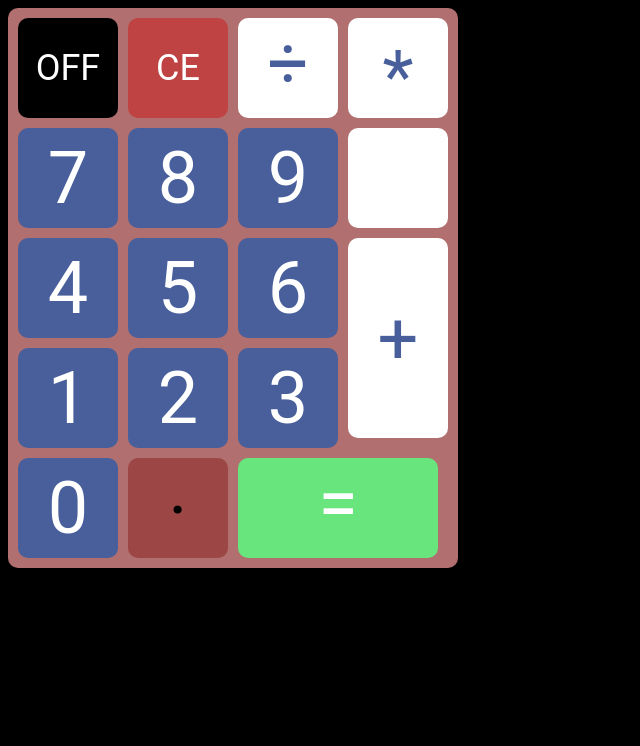
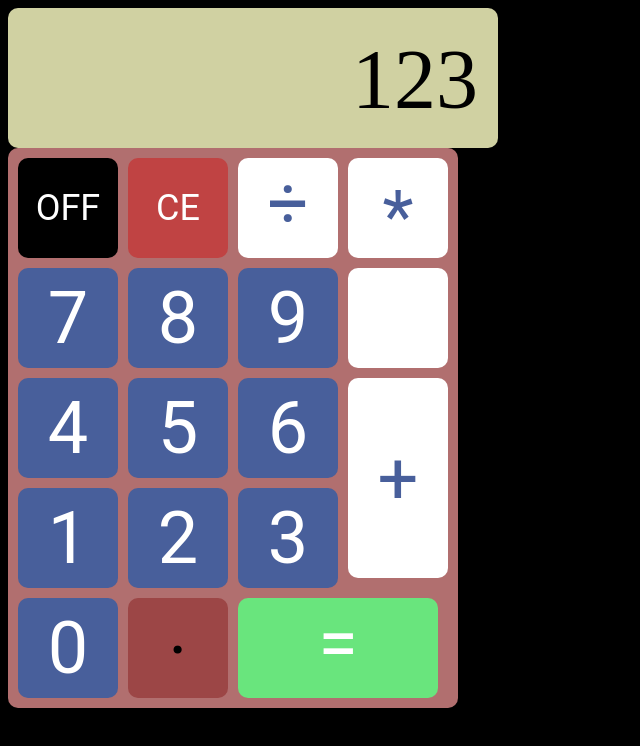
Before and after one commit to exemplar-codes/pocket-calculator, a React (Create React App) app: page / in a window 1280 px wide. Shown: the top 746 px of the page, without its empty margins (0-640 px from the left). Built offline with nearby package versions, Linux system fonts and the light colour scheme.

Commit message:
Rename body --> CalculatorBody

```diff
--- a/src/App.js
+++ b/src/App.js
@@ -1,10 +1,10 @@
 import React from "react";
 
 import "./App.css";
-import MinusKey from "./components/KeyPad/Buttons/OperatorKeys/MinusKey";
-import KeyPad from "./components/KeyPad/KeyPad";
+import CalculatorBody from "./components/CalculatorBody/CalculatorBody";
+
 function App() {
-  return <KeyPad />;
+  return <CalculatorBody />;
 }
 
 export default App;
--- /dev/null
+++ b/src/components/CalculatorBody/CalculatorBody.jsx
@@ -0,0 +1,15 @@
+import React from "react";
+import Display from "../Display/Display";
+import KeyPad from "../KeyPad/KeyPad";
+
+import "./CalculatorBody.css";
+
+const CalculatorBody = () => {
+  return (
+    <div className="calculator-body">
+      <Display />
+      <KeyPad />
+    </div>
+  );
+};
+export default CalculatorBody;
```
Also changed, not shown: src/components/CalculatorBody/CalculatorBody.css (added).
